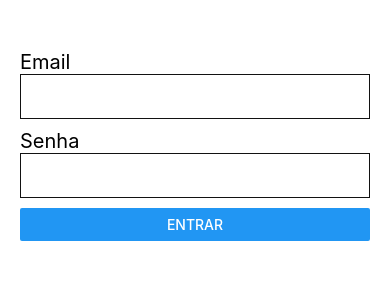
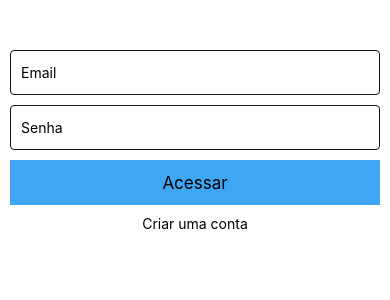
Before and after one commit to MenezesC137/Firebase_RN, a React Native app: screen / in a window 390 px wide. Shown: the top 300 px of the page. Built offline with nearby package versions, Linux system fonts and the light colour scheme.

Commit message:
sistema de login

```diff
--- a/App.js
+++ b/App.js
@@ -1,69 +1,27 @@
-import { useState, useEffect } from 'react';
-import { Button, FlatList, StyleSheet, Text, TextInput, View } from 'react-native';
-import firebase from './src/firebaseConnection';
+import React, { useState } from "react";
+import { SafeAreaView, StyleSheet, Text, View } from "react-native";
+
+import Login from "./src/components/login";
 
 export default function App() {
 
-  const [email, setEmail] = useState('')
-  const [password, setPassword] = useState('')
+  const [user, setUser] = useState(null)
 
-  async function logar(){
-    await firebase.auth().signInWithEmailAndPassword(email, password)
-      .then((value) => {
-        alert('Usuario logado com sucesso!')
-      })
-      .catch((error) => {
-        alert('Ops deu merda!')
-        return;
-      })
-    setEmail('')
-    setPassword('')
+  if(!user) {
+    return <Login />
   }
 
-  return (
-    <View style={styles.container}>
-
-      <Text style={styles.text}>Email</Text>
-      <TextInput
-        style={styles.input}
-        underlineColorAndroid='transparent'
-        onChangeText={(text) => setEmail(text)}
-        value={email}
-      />
-
-      <Text style={styles.text}>Senha</Text>
-      <TextInput
-        style={styles.input}
-        underlineColorAndroid='transparent'
-        onChangeText={(text) => setPassword(text)}
-        value={password}
-      />
-
-      <Button
-        title='Entrar'
-        onPress={logar}
-      />
-
-    </View>
-  );
+  return(
+    <SafeAreaView style={styles.container}>
+      <Text>Dentro da tela de tarefas</Text>
+    </SafeAreaView>
+  )
 }
 
 const styles = StyleSheet.create({
-  container: {
+  container:{
     flex: 1,
-    marginVertical: 50,
-    marginHorizontal:20
-  },
-  text: {
-    fontSize: 20
-  },
-  input: {
-    marginBottom: 10,
-    padding: 10,
-    borderWidth:1,
-    borderColor: '#121212',
-    height: 45,
-    fontSize: 17
+    marginHorizontal:10,
+    marginVertical:50,
   }
-
-});
+})
--- /dev/null
+++ b/src/components/login/index.js
@@ -0,0 +1,70 @@
+import React, { useState } from "react";
+import { SafeAreaView, StyleSheet, Text, TextInput, TouchableOpacity, View } from "react-native";
+
+export default function Login() {
+
+  const [type, setType] = useState('login')
+
+  const [email, setEmail] = useState('')
+  const [password, setPassword] = useState('')
+
+  function handleLogin(){
+    alert('teste')
+  }
+
+  return(
+    <SafeAreaView style={styles.container}>
+      <TextInput
+        placeholder="Email"
+        style={styles.input}
+        value={email}
+        onChangeText={e => setEmail(e)}
+      />
+
+      <TextInput
+        placeholder="Senha"
+        style={styles.input}
+        value={password}
+        onChangeText={e => setPassword(e)}
+      />
+
+      <TouchableOpacity
+        style={[styles.handleLogin, {backgroundColor: type === 'login' ? '#3ea6f2' : '#141414'}]}
+        onPress={handleLogin}
+      >
+        <Text style={{fontSize: 17}}>
+          { type === 'login' ? 'Acessar' : 'Cadastrar' }
+        </Text>
+      </TouchableOpacity>
+
+      <TouchableOpacity onPress={() => setType(type => type === 'login' ? 'cadastrar' : 'login')}>
+        <Text style={{textAlign: 'center'}}>
+          {type === 'login' ? 'Criar uma conta' : 'Já possuo uma conta'}
+        </Text>
+      </TouchableOpacity>
+    </SafeAreaView>
+  )
+}
+
+const styles = StyleSheet.create({
+  container:{
+    flex: 1,
+    marginHorizontal:10,
+    marginVertical:50,
+  },
+  input:{
+    marginBottom: 10,
+    backgroundColor: '#FFF',
+    borderRadius: 4,
+    height: 45,
+    padding: 10,
+    borderWidth: 1,
+    borderColor: '#141414'
+  },
+  handleLogin: {
+    alignItems: 'center',
+    justifyContent: 'center',
+    height:45,
+    marginBottom: 10,
+  }
+})
```
Also changed, not shown: src/components/service/firebaseConnection.js (renamed from src/firebaseConnection.js).
